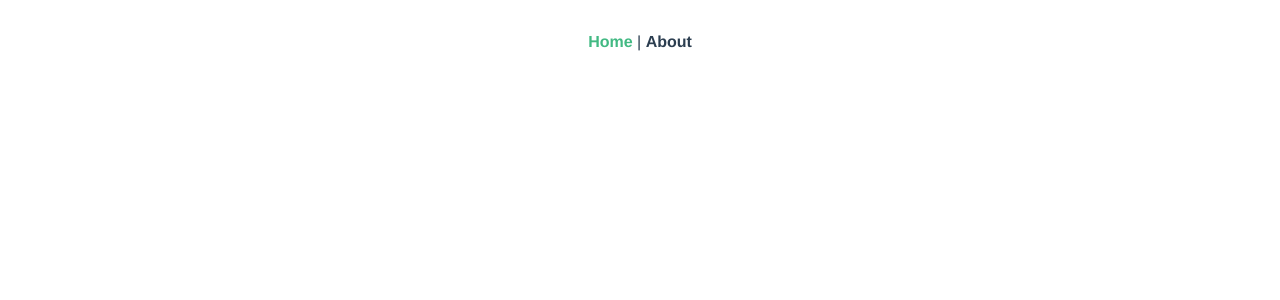
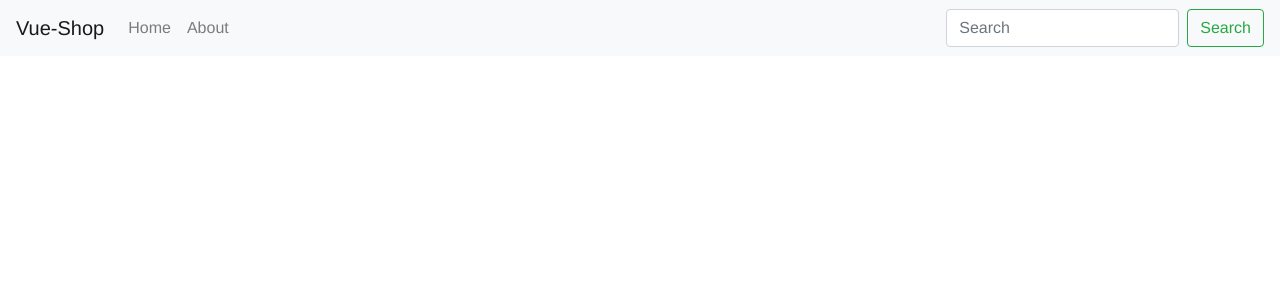
Before and after one commit to BVAk/Vue-shop, a Vue app: page / in a window 1280 px wide. Shown: the top 300 px of the page. Built offline with nearby package versions, Linux system fonts and the light colour scheme.

Commit message:
Add navbar

```diff
--- a/src/App.vue
+++ b/src/App.vue
@@ -1,9 +1,6 @@
 <template>
   <div id="app">
-    <div id="nav">
-      <router-link to="/">Home</router-link> |
-      <router-link to="/about">About</router-link>
-    </div>
+   <Navbar></Navbar>
     <router-view />
   </div>
 </template>
--- /dev/null
+++ b/src/components/Navbar.vue
@@ -0,0 +1,39 @@
+<template>
+  <div class="hello">
+    <nav class="navbar navbar-expand-lg navbar-light bg-light">
+  <a class="navbar-brand" href="#">Vue-Shop</a>
+  <button class="navbar-toggler" type="button" data-toggle="collapse" data-target="#navbarSupportedContent" aria-controls="navbarSupportedContent" aria-expanded="false" aria-label="Toggle navigation">
+    <span class="navbar-toggler-icon"></span>
+  </button>
+
+  <div class="collapse navbar-collapse" id="navbarSupportedContent">
+    <ul class="navbar-nav mr-auto">
+      <li class="nav-item">
+        <router-link to="/home" class="nav-link" >Home</router-link>
+      </li>
+      <li class="nav-item">
+        <router-link to="/about" class="nav-link" href="#">About</router-link>
+      </li>
+    </ul>
+    <form class="form-inline my-2 my-lg-0">
+      <input class="form-control mr-sm-2" type="search" placeholder="Search" aria-label="Search">
+      <button class="btn btn-outline-success my-2 my-sm-0" type="submit">Search</button>
+    </form>
+  </div>
+</nav>
+  </div>
+</template>
+
+<script>
+export default {
+  name: "Navbar",
+  props: {
+    msg: String
+  }
+};
+</script>
+
+<!-- Add "scoped" attribute to limit CSS to this component only -->
+<style scoped lang="scss">
+
+</style>
--- a/src/main.js
+++ b/src/main.js
@@ -8,7 +8,7 @@ window.$= window.jQuery=jQuery;
 
 import 'popper.js';
 import  './assets/app.scss'
-
+Vue.component('Navbar',require('./components/Navbar.vue').default)
 Vue.config.productionTip = false;
 
 new Vue({
```
